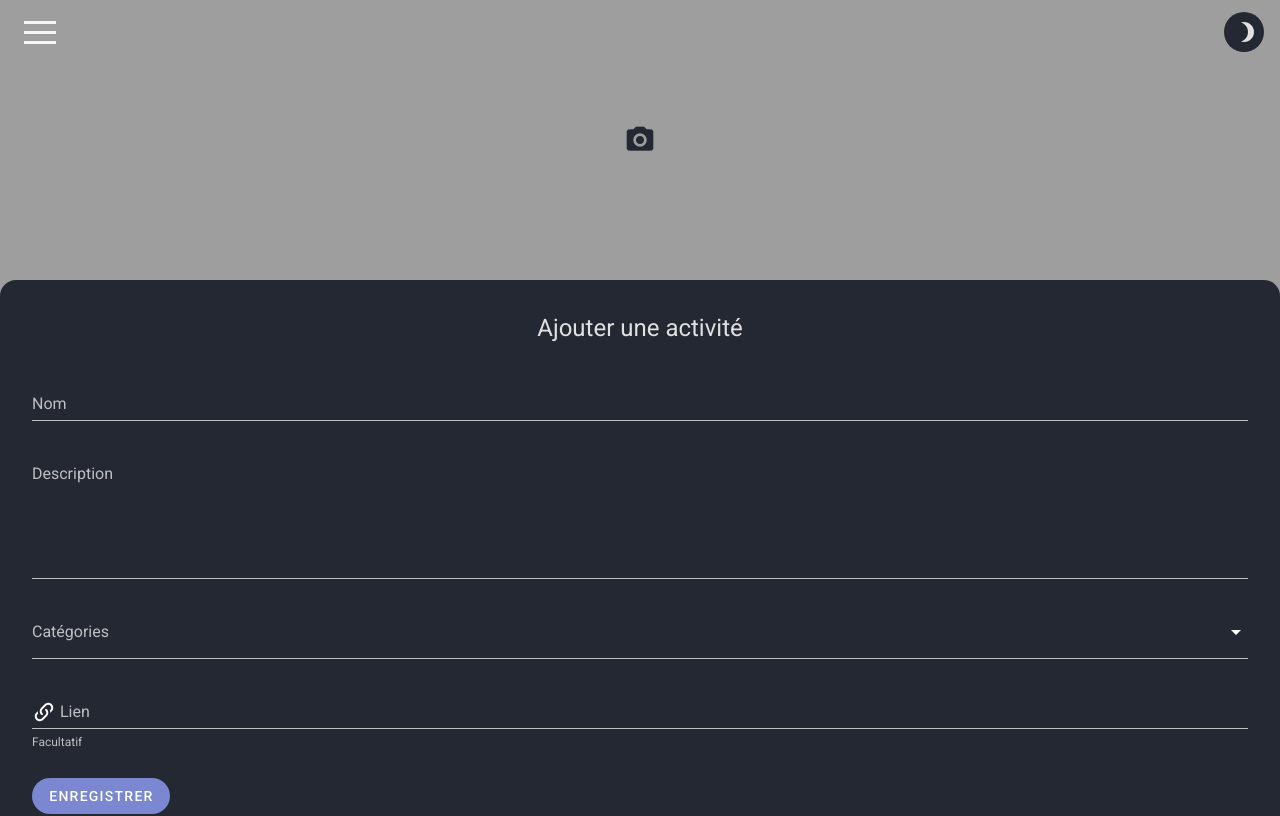
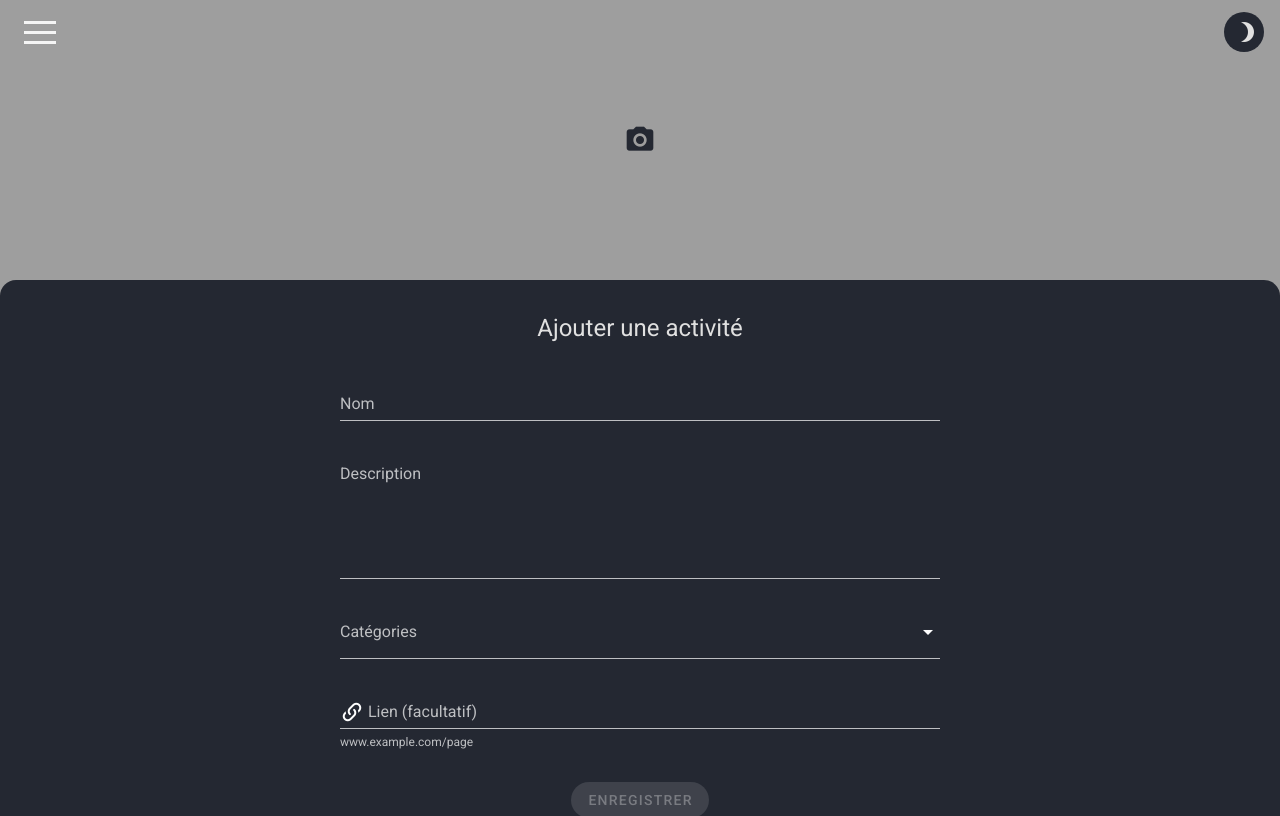
Before and after one commit to LoisonYo/GuideMe, a Vue app in the folder frontend/: page /activity/create in a window 1280 px wide. Shown: the top 816 px of the page. Built offline with nearby package versions, Linux system fonts and the light colour scheme.

Commit message:
Update activity-create

```diff
--- a/frontend/src/views/activities/ActivityCreate.vue
+++ b/frontend/src/views/activities/ActivityCreate.vue
@@ -2,8 +2,7 @@
 	<div style="width:100%;">
 
 		<v-img :src="img" alt="image uploaded"
-			height="350"
-			width="100%"
+			height="300" width="100%"
 			class="grey"
 			style="position: fixed; top: 0; left: 0; z-index: -1;"
 		/>
@@ -12,48 +11,48 @@
 			<v-btn icon x-large color="primary" @click="$refs.inputUpload.click()">
 				<v-icon>mdi-camera</v-icon>
 			</v-btn>
+			<v-btn icon x-large color="primary" class="ml-4" v-if="img != ''" @click="resetFiles">
+				<v-icon>mdi-close</v-icon>
+			</v-btn>
 			<input type="file" style="display:none" accept="image/*" ref="inputUpload" @input="uploadFiles">
 		</div>
 
 		<v-sheet color="primary" class="pa-8 rounded-t-xl">
+			<v-sheet max-width="600px" class="transparent mx-auto">
 			<h2 class="text-center mb-8 headline secondary--text">
 				Ajouter une activité
 			</h2>
-			<v-form @submit.prevent="login" v-model="valid" class="">
-				<v-text-field v-model="name" label="Nom" required
+
+			<v-form @submit.prevent="updateActivity" v-model="valid" class="text-center">
+				<v-text-field v-model="name" label="Nom"
+					:rules="nameRules" required
 					color="accent" clearable>
 				</v-text-field>
 
-				<v-textarea
-					label="Description"
-					color="accent"
-					auto-grow
-					clearable>
+				<v-textarea v-model="description" label="Description"
+					:rules="descriptionRules" required
+					color="accent" auto-grow clearable>
 				</v-textarea>
 
-				<v-autocomplete
-					v-model="values"
-					:items="items"
-					chips
-					deletable-chips
-					multiple
-					label="Catégories"
-					color="accent"
-					item-color="accent">
+				<v-autocomplete v-model="values" :items="items" label="Catégories"
+					chips deletable-chips multiple
+					color="accent" item-color="accent">
 				</v-autocomplete>
 
-				<v-text-field v-model="name" label="Lien" prepend-inner-icon="mdi-link-variant" hint="Facultatif"
-					persistent-hint required
-					color="accent" >
+				<v-text-field v-model="link" label="Lien (facultatif)"
+					prepend-inner-icon="mdi-link-variant"
+					hint="www.example.com/page" persistent-hint
+					color="accent">
 				</v-text-field>
 
-				<p v-show="display_error" class="warning--text body-2 my-3">L'adresse mail et/ou le mot de passe sont incorrects !</p>
+				<p v-show="display_error" class="warning--text body-2 mb-0 mt-8">Il y a une erreur lors de la création de l'activité.</p>
 
 				<v-btn :disabled="!valid" type="submit"
-					rounded color="accent" elevation="0" class="my-7">
+					rounded color="accent" elevation="0" class="my-8">
 					Enregistrer
 				</v-btn>
 			</v-form>
+			</v-sheet>
 		</v-sheet>
 	</div>
 </template>
@@ -63,17 +62,35 @@ export default {
 	name: "ActivityCreate",
 	data() {
 		return {
+			img: "",
+			name: "",
+			nameRules: [
+				v => !!v || "Nom requis",
+			],
+			description: "",
+			descriptionRules: [
+				v => !!v || "Description requise",
+			],
+			items: ['restaurant', 'sport', 'group', 'culture'],
+			values: [],
+			link: "",
 			valid: false,
-			items: ['restaurant', 'sport', 'group', 'culture'],
-			name: "",
-			img: "",
 			display_error: false,
 		}
 	},
 	methods: {
+		updateActivity() {
+			// TODO
+		},
+		resetFiles() {
+			this.$refs.inputUpload.value = '';
+			this.img = "";
+		},
 		uploadFiles(e) {
-			const file = e.target.files[0];
-			this.img= URL.createObjectURL(file);
+			if (e.target.files && e.target.files[0]) {
+				const file = e.target.files[0];
+				this.img= URL.createObjectURL(file);
+			}
 		},
 	}
 }
```
